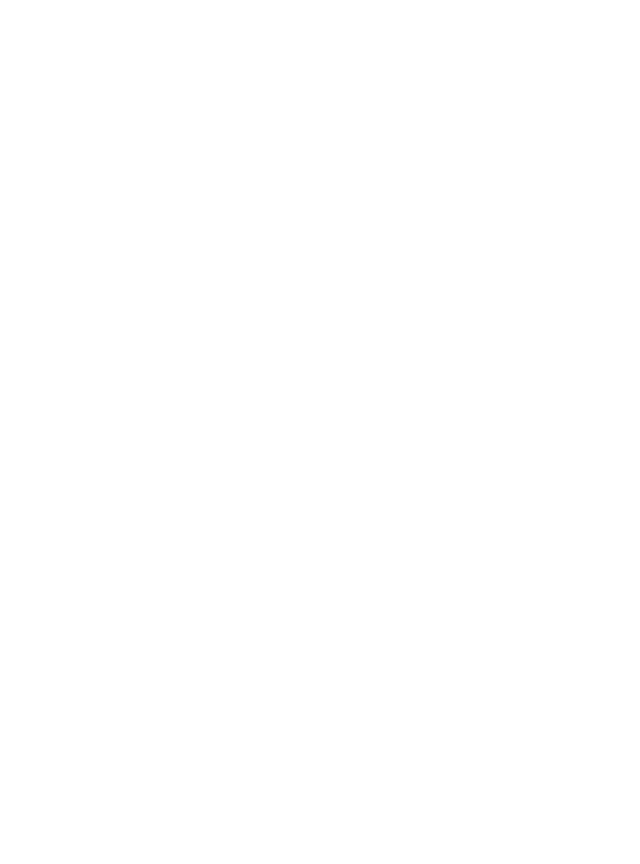
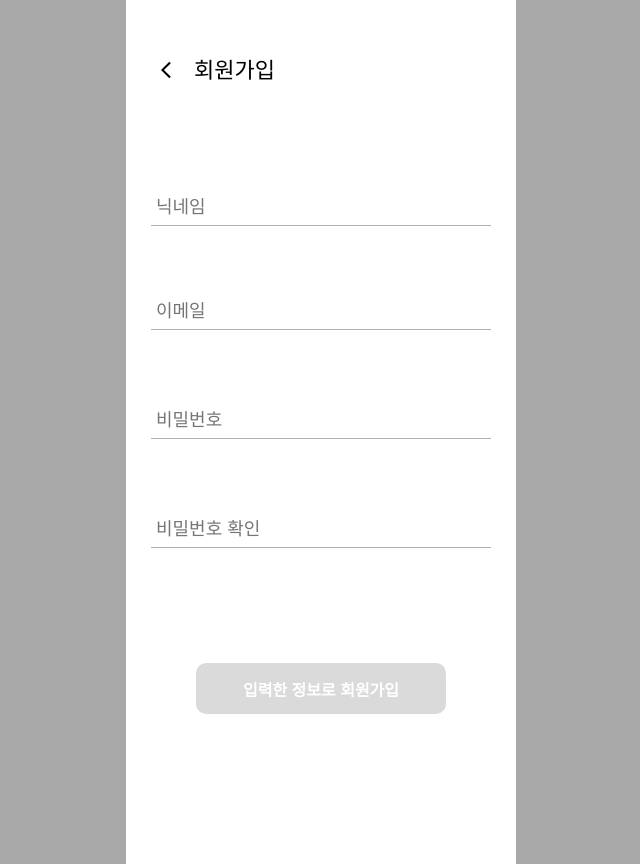
Before and after one commit to likelion-maestro/Maestro-fe, a React (Create React App) app in the folder maestro-fe/: page /SignUpPage in a window 1280 px wide. Before the commit this address had no page. Shown: the whole page, without its empty margins (319-959 px from the left). Before the commit the page ends 800 px from the top, so only its background shows below. Built offline with nearby package versions, Linux system fonts and the light colour scheme.

Commit message:
feat: useState 이용하여 회원가입 유효성 검사

```diff
--- a/maestro-fe/src/maestro-ui/Button/index.jsx
+++ b/maestro-fe/src/maestro-ui/Button/index.jsx
@@ -19,6 +19,10 @@
     background-color: rgba(86, 75, 154, 0.5);
   }
 
+  :disabled {
+    background-color: #dadada;
+  }
+
   ${(props) =>
     props.large &&
     `width:390px;
--- a/maestro-fe/src/pages/MainPage/index.jsx
+++ b/maestro-fe/src/pages/MainPage/index.jsx
@@ -70,13 +70,17 @@
         navigate("/LoginPage");
       };
 
+    const onClickSignUp = () => {
+        navigate("/SignUpPage");
+      };
+
     return (
         <Layout>
             <ImgWrapper>
             <img src={Intro} width="177px" height="236px"/>
             </ImgWrapper>
             <LoginWrapper>
-                <EmailSignup>이메일 회원가입</EmailSignup>
+                <EmailSignup onClick={onClickSignUp}>이메일 회원가입</EmailSignup>
                 <Bar>|</Bar>
                 <EmailLogin  onClick={onClickLogin}>이메일 로그인</EmailLogin>
             </LoginWrapper>
--- /dev/null
+++ b/maestro-fe/src/pages/SignUpPage/index.jsx
@@ -0,0 +1,170 @@
+import React from 'react';
+import styled from 'styled-components';
+import { MdOutlineArrowBackIosNew } from "react-icons/md";
+import { useNavigate } from 'react-router';
+import Layout from '../../maestro-ui/Layout';
+import Button from '../../maestro-ui/Button';
+import { useState, useEffect } from 'react';
+
+const Header = styled.div`
+  display: flex;
+  padding: 40px;
+  width: 100%;
+  font-weight: 800;
+  font-size: 20px;
+  justify-content: center;
+  align-items: center;
+`;
+
+const IconWrapper = styled.div`
+  display: flex;
+  margin-top: 20px;
+  margin-left: 30px;
+  width: 100%;
+  justify-content: left;
+`;
+
+const LoginText = styled.div`
+  display: flex;
+  margin-top: 0px;
+  margin-left: 18px;
+  justify-content: left;
+  font-size: 22px;
+  font-weight: 400;
+`;
+
+const InputWrapper = styled.input`
+  display: flex;
+  width: 330px;
+  margin-top: 68px;
+  border-top-width: 0;
+  border-left-width: 0;
+  border-right-width: 0;
+  border-bottom: 1.8px solid #afafaf;
+  outline: none;
+  font-size: 18px;
+  font-family: Arial, Helvetica, sans-serif;
+  color: #000000;
+  padding: 7px 5px;
+
+  :focus {
+    outline: none;
+    border-top-width: 0;
+    border-left-width: 0;
+    border-right-width: 0;
+    border-bottom: 1.8px solid #7000FF;
+  }
+`;
+
+const WarnMessage = styled.div`
+    display: flex;
+    justify-content: left;
+    margin-top: 5px;
+    width: 330px;
+    font-size: 12px;
+    color: red;
+`;
+
+const ButtonWrapper = styled.div`
+  position: relative;
+  margin-top: 115px;
+`;
+
+const ButtonText = styled.div`
+  position: relative;
+  text-align: center;
+  font-size: 16px;
+  font-weight: 600;
+`;
+
+const SignUpPage = () => {
+    const navigate = useNavigate();
+
+    const onClickBack = () => {
+        navigate("/MainPage");
+      };
+
+    const onClickSuccess = () => {
+        navigate("/LoginPage");
+      };
+    const [name, setName] = useState('');
+    const [email, setEmail] = useState('');
+    const [password, setPassword] = useState('');
+    const [passwordCheck, setPasswordCheck] = useState('');
+
+    const [nameValid, setNameValid] = useState(false);
+    const [emailValid, setEmailValid] = useState(false);
+    const [passwordValid, setPasswordValid] = useState(false);
+    const [passwordCheckValid, setPasswordCheckValid] = useState(false);
+    const [notAllow, setNotAllow] = useState(true);
+
+    const handleName = (e) => {
+        setName(e.target.value);
+        setNameValid(true);
+    }
+
+    const handleEmail = (e) => {
+        setEmail(e.target.value);
+        const regex = /^(([^<>()\[\].,;:\s@"]+(\.[^<>()\[\].,;:\s@"]+)*)|(".+"))@(([^<>()[\].,;:\s@"]+\.)+[^<>()[\].,;:\s@"]{2,})$/i;
+        if(regex.test(email)) {
+            setEmailValid(true);
+        } else {
+            setEmailValid(false);
+        }
+    }
+
+    const handlePassword = (e) => {
+        setPassword(e.target.value);
+        const regex = /^(?=.*[a-zA-z])(?=.*[0-9])(?=.*[$`~!@$!%*#^?&\\(\\)\-_=+])(?!.*[^a-zA-z0-9$`~!@$!%*#^?&\\(\\)\-_=+]).{7,20}$/;
+        if(regex.test(password)) {
+            setPasswordValid(true);
+        } else {
+            setPasswordValid(false);
+        }
+    }
+
+    const handleCheck = (e) => {
+        setPasswordCheck(e.target.value);
+        setPasswordCheckValid(true);
+    }
+
+    useEffect(() => {
+        if(emailValid && passwordValid && nameValid && passwordCheckValid) {
+            setNotAllow(false);
+            return;
+        }
+        setNotAllow(true);
+    }, [emailValid, passwordValid, nameValid, passwordCheckValid]);
+
+    return (
+        <Layout>
+            <Header>
+                <IconWrapper>
+                    <MdOutlineArrowBackIosNew onClick={onClickBack} size="20" />
+                    <LoginText>회원가입</LoginText>
+                </IconWrapper>
+            </Header>
+            <InputWrapper placeholder="닉네임"  value={name} onChange={handleName}/>
+            <InputWrapper placeholder="이메일" value={email} onChange={handleEmail}/>
+            <WarnMessage>
+                {!emailValid && email.length > 0 && (
+                    <div>올바른 이메일을 입력해주세요.</div>
+                )}
+            </WarnMessage>
+            <InputWrapper placeholder="비밀번호" type="password" value={password} onChange={handlePassword}/>
+            <WarnMessage>
+                {!passwordValid && password.length > 0  && password.length < 8 && (
+                    <div>영문, 숫자, 특수문자 포함 최소 10자리 이상 입력해주세요.</div>
+                )}
+            </WarnMessage>
+            <InputWrapper placeholder="비밀번호 확인" type="password" value={passwordCheck} onChange={handleCheck}/>
+            <ButtonWrapper>
+                <Button small disabled={notAllow}>
+                    <ButtonText onClick={onClickSuccess}>입력한 정보로 회원가입</ButtonText>
+                </Button>
+            </ButtonWrapper>
+        </Layout>
+    );
+};
+
+export default SignUpPage;
--- a/maestro-fe/src/routes/index.jsx
+++ b/maestro-fe/src/routes/index.jsx
@@ -7,6 +7,7 @@
 import TeamEdit from "../pages/TeamPage/TeamEdit";
 import LoginPage from "../pages/LoginPage";
 import MainPage from "../pages/MainPage";
+import SignUpPage from "../pages/SignUpPage";
 
 import { createGlobalStyle } from "styled-components";
 
@@ -36,7 +37,7 @@
       <Route exact path="/TeamMake" element={<TeamMake />} />
       <Route exact path="/LoginPage" element={<LoginPage />} />
       <Route exact path="/MainPage" element={<MainPage />} />
-
+      <Route exact path="/SignUpPage" element={<SignUpPage />} />
     </Routes>
   </BrowserRouter>
 );
```
